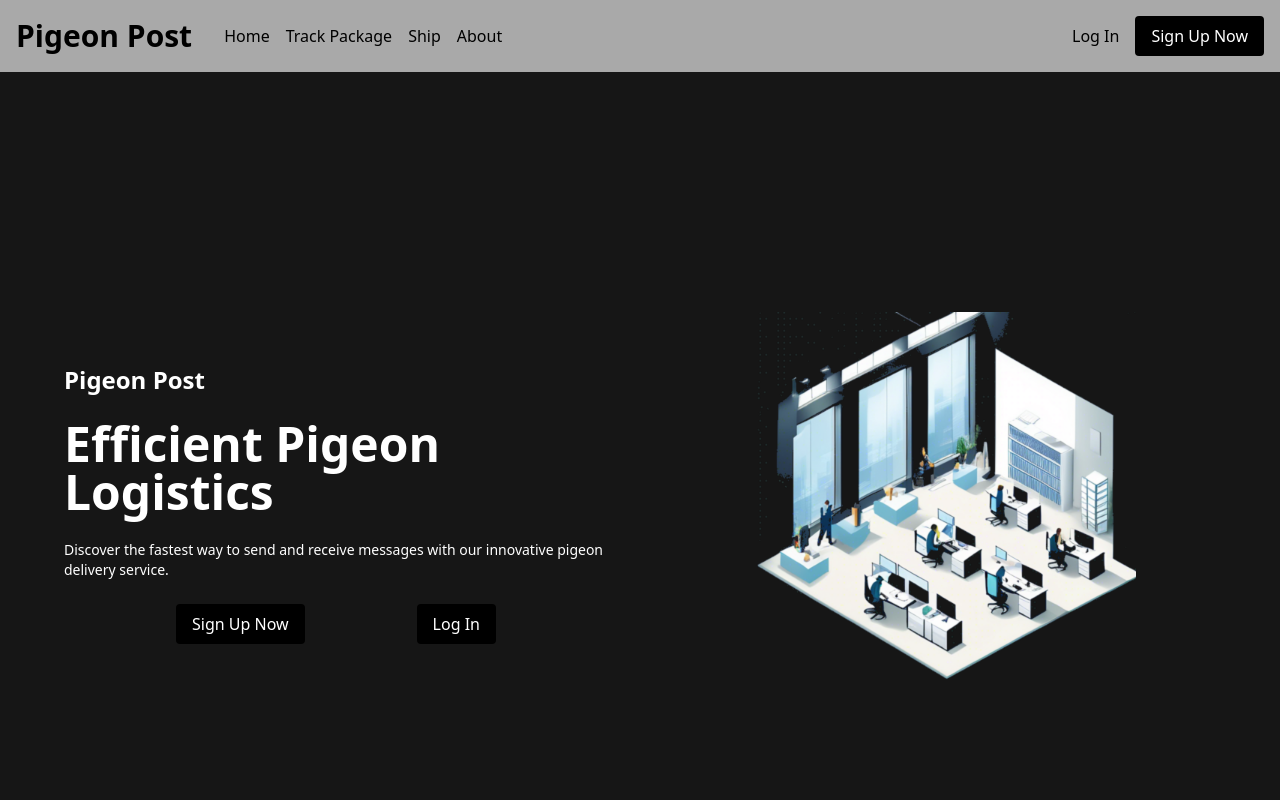
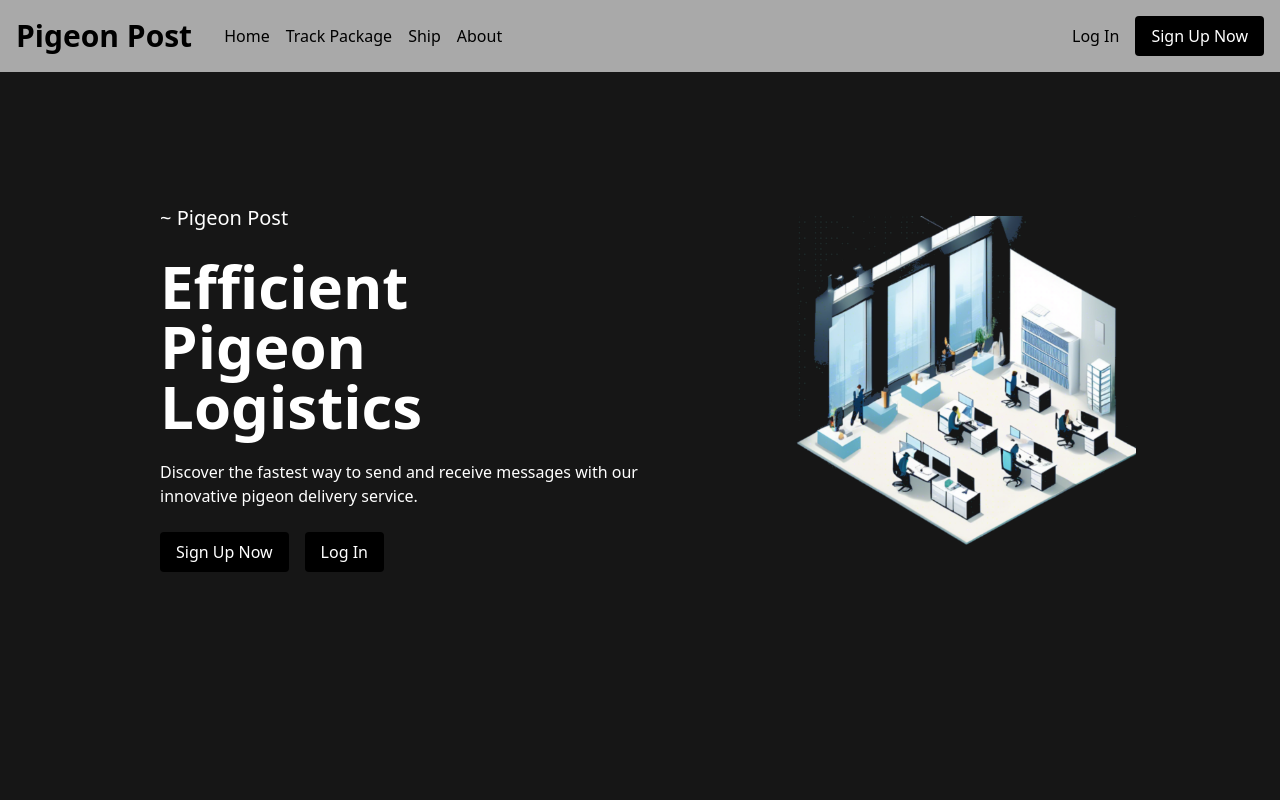
Before and after one commit to Zander-M75/Pigeon-Post, a React (Vite) app: page / in a window 1280 px wide. Shown: the top 800 px of the page. Built offline with nearby package versions, Linux system fonts and the light colour scheme.

Commit message:
hero styling changes

```diff
--- a/src/pages/Home.jsx
+++ b/src/pages/Home.jsx
@@ -4,13 +4,13 @@ import officeClipart from "../assets/Home/office-clipart.png";
 export default function Home() {
   return (
     <div className="bg-[#161616] h-screen w-screen p-8">
-      <div className="flex w-full h-screen items-center">
+      <div className="flex w-full h-auto items-center justify-around">
         {/* Left div - Text content */}
-        <div className="w-1/2 p-8 flex flex-col gap-6">
-          <h4 className="text-white text-2xl font-bold">Pigeon Post</h4>
-          <h2 className="text-white text-5xl font-bold">Efficient Pigeon Logistics</h2>
-          <p className="text-white text-sm">Discover the fastest way to send and receive messages with our innovative pigeon delivery service.</p>
-          <div className="flex flex-row items-center justify-evenly">
+        <div className="w-1/2 p-8 flex flex-col gap-6 ml-24">
+          <h4 className="text-white text-xl">~ Pigeon Post</h4>
+          <h2 className="text-white text-6xl font-bold">Efficient<br/> Pigeon<br/> Logistics</h2>
+          <p className="text-white text-m max-w-lg">Discover the fastest way to send and receive messages with our innovative pigeon delivery service.</p>
+          <div className="flex flex-row items-center justify-start gap-4">
             <BlackButton href="/signup">Sign Up Now</BlackButton>
             <BlackButton href="/login">Log In</BlackButton>
           </div>
```
